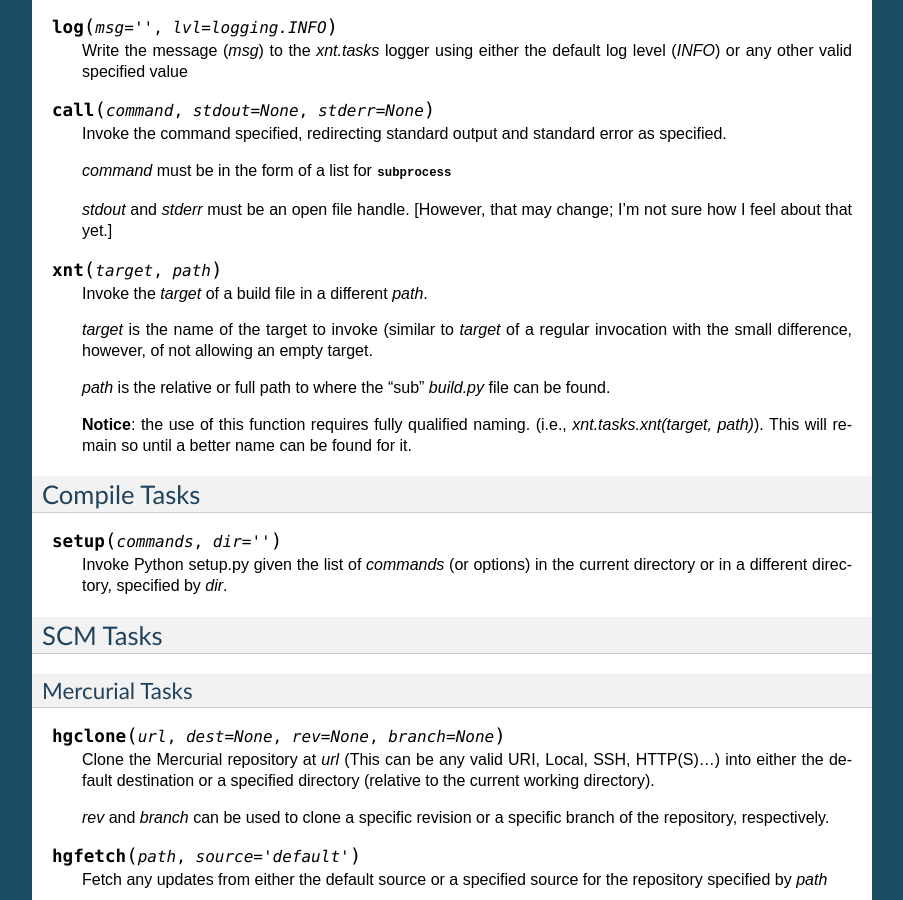
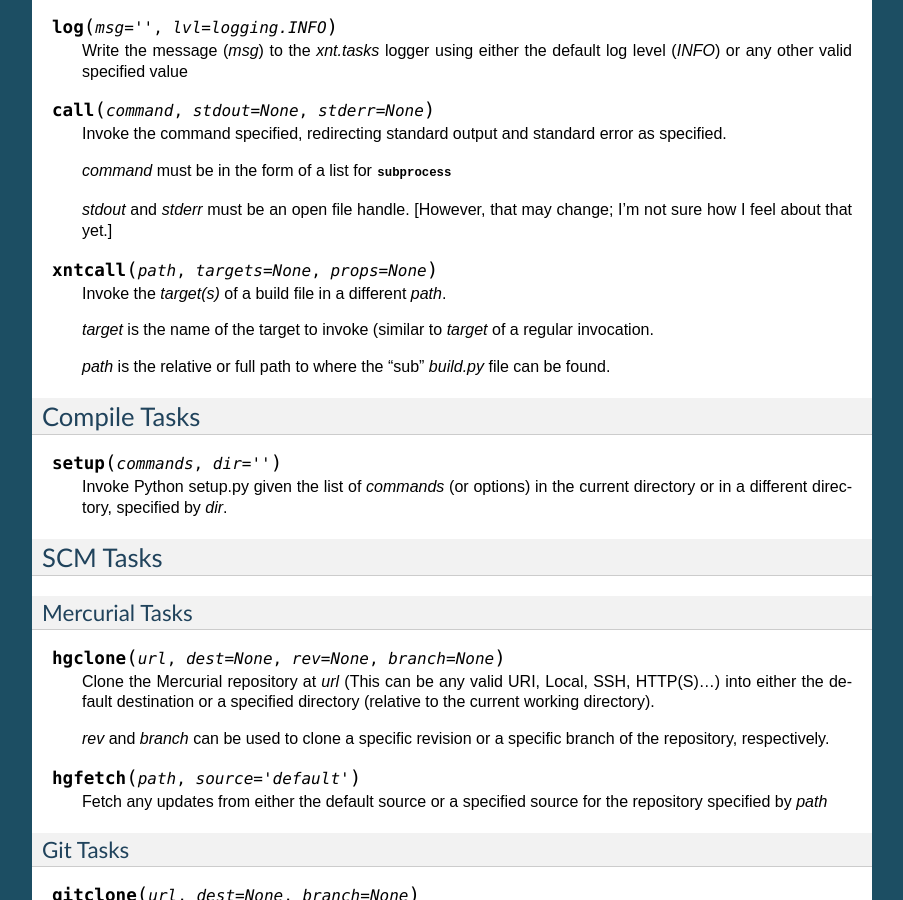
Before and after one commit to kennyballou/Xnt, a Sphinx documentation site: the page built from docs/source/taskreference.rst, in a window 1280 px wide and 900 px high, scrolled down 996 px. Shown: the whole window, without its empty margins (198-1101 px from the left). Built offline with Sphinx 7.4.7, drawn with Linux system fonts in a browser that asks for light colours.

Commit message:
Update `xntcall` documentation

```diff
--- a/docs/source/taskreference.rst
+++ b/docs/source/taskreference.rst
@@ -89,21 +89,16 @@ Miscellaneous Tasks
     *stdout* and *stderr* must be an open file handle. [However, that may
     change; I'm not sure how I feel about that yet.]
 
-.. _xnt.tasks.xnt:
-.. function:: xnt(target, path)
+.. _xnt.tasks.xntcall:
+.. function:: xntcall(path, targets=None, props=None)
 
-    Invoke the *target* of a build file in a different *path*.
+    Invoke the *target(s)* of a build file in a different *path*.
 
     *target* is the name of the target to invoke (similar to *target* of a
-    regular invocation with the small difference, however, of not allowing an
-    empty target.
+    regular invocation.
 
     *path* is the relative or full path to where the "sub" *build.py* file can
     be found.
-
-    **Notice**: the use of this function requires fully qualified naming.
-    (i.e., *xnt.tasks.xnt(target, path)*). This will remain so until a better
-    name can be found for it.
 
 Compile Tasks
 =============
```
